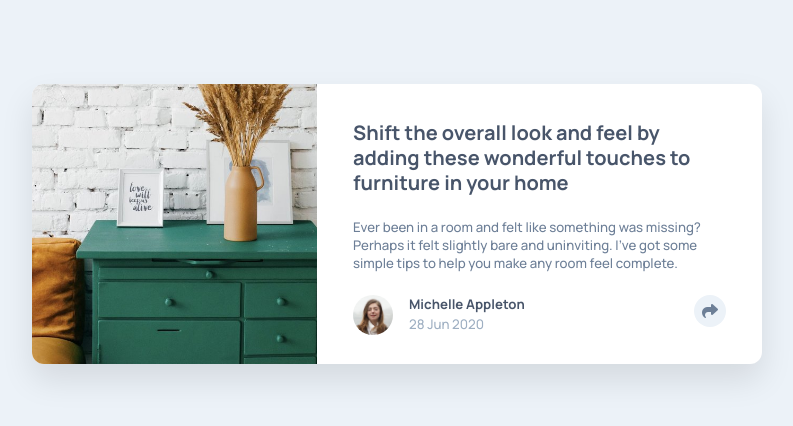
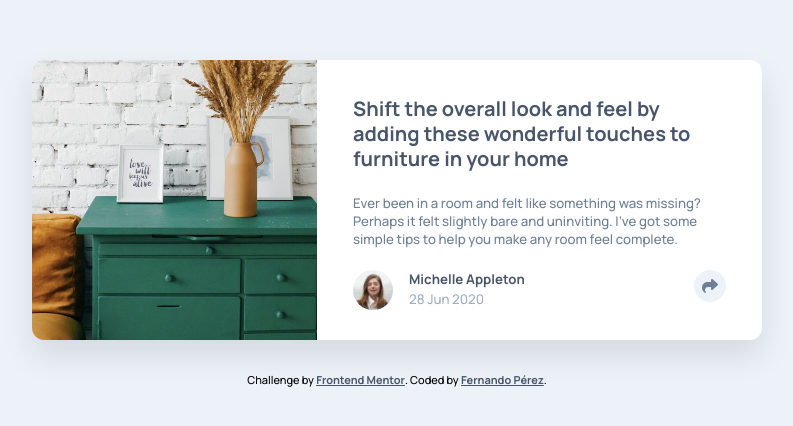
Before and after one commit to fermop/Frontend_Mentor-11thChallenge, a plain HTML site: page index.html in a window 1280 px wide. Shown: the part 176-602 px from the top of the page, without its empty margins (243-1036 px from the left). Drawn offline with Linux system fonts and the light colour scheme.

Commit message:
Adding footer

```diff
--- a/css/style.css
+++ b/css/style.css
@@ -143,7 +143,6 @@ h1, h2, a {
 }
 /* ----- Footer ----- */
 .footer {
-  display: none;
   font-size: 0.6875rem;
   text-align: center;
   margin-top: 2rem;
--- a/index.html
+++ b/index.html
@@ -63,7 +63,7 @@
 
   <footer class="footer">
     Challenge by <a href="https://www.frontendmentor.io?ref=challenge" target="_blank">Frontend Mentor</a>.
-    Coded by <a href="#" target="_blank">Fernando Pérez</a>.
+    Coded by <a href="https://www.frontendmentor.io/solutions/article-preview-component-hDwRJD7ZeD" target="_blank">Fernando Pérez</a>.
   </footer>
 
   <script src="./js/scripts.js"></script>
```
